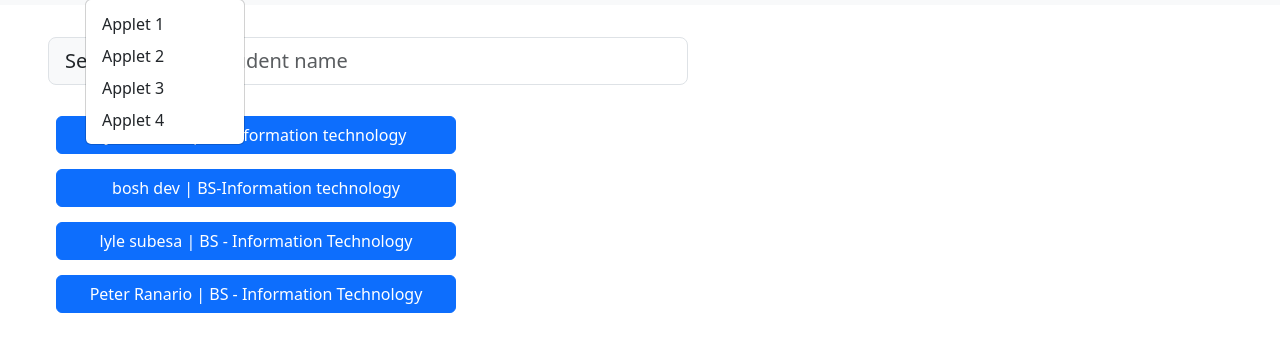
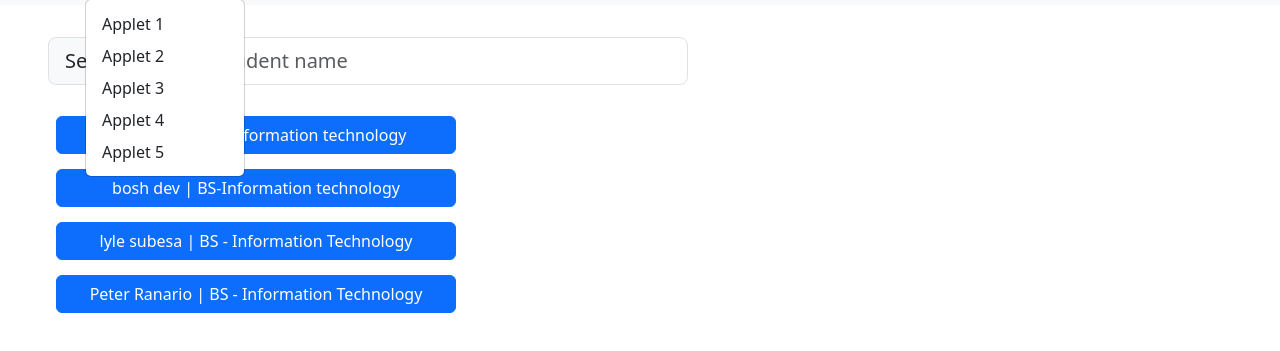
Before and after one commit to Tristanbonifacio/it24c, a plain HTML site: page applet-4.html in a window 1280 px wide. Both pictures are taken after a click on the button "Applets". Shown: the part 51-402 px from the top of the page. Drawn offline with nearby package versions, Linux system fonts and the light colour scheme.

```diff
--- a/applet-4.html
+++ b/applet-4.html
@@ -41,6 +41,7 @@
                             <li><a class="dropdown-item" href="applet-2.html">Applet 2</a></li>
                             <li><a class="dropdown-item" href="applet-3.html">Applet 3</a></li>
                             <li><a class="dropdown-item" href="applet-4.html">Applet 4</a></li>
+                            <li><a class="dropdown-item" href="applet-5.html">Applet 5</a></li>
                         </ul>
                     </li>
                     <li class="nav-item">
```
